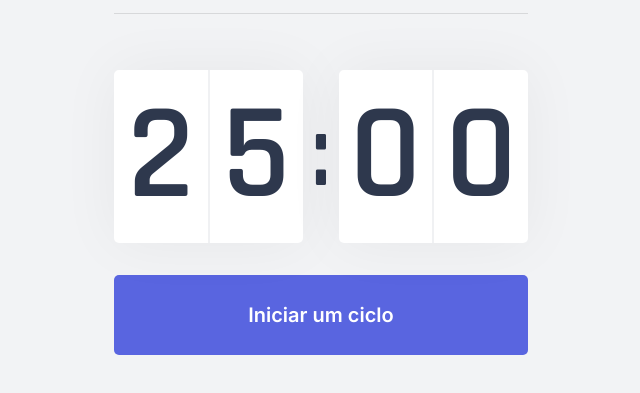
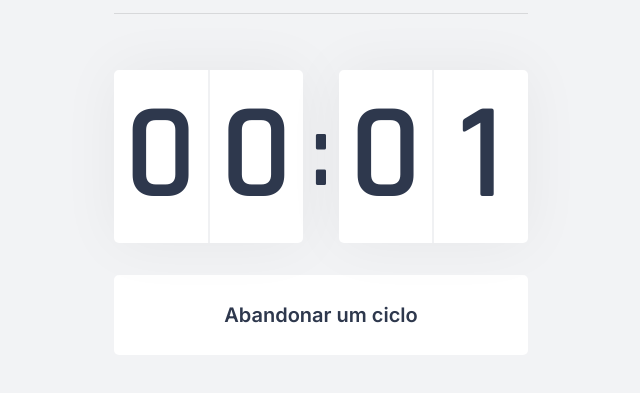
Before and after one commit to yurisoaresm/moveit-next, a Next.js app: page / in a window 1280 px wide. Both pictures are taken after a click on the button "Iniciar um ciclo". Shown: the part 311-704 px from the top of the page, without its empty margins (62-702 px from the left). Built offline with nearby package versions, Linux system fonts and the light colour scheme.

Commit message:
feat: create countdown hook

```diff
--- a/src/components/Countdown.tsx
+++ b/src/components/Countdown.tsx
@@ -1,23 +1,83 @@
+import { useState, useEffect } from 'react';
 import styles from '../styles/components/Countdown.module.css';
 
+let countdownTimeout: NodeJS.Timeout;
+
 export function Countdown() {
+  const [time, setTime] = useState(0.05 * 60); // cada minuto tem 60 segundos
+  const [isActive, setIsActive] = useState(false);
+  const [hasFinished, setHasFinished] = useState(false);
+
+  const minutes = Math.floor(time / 60);
+  const seconds = time % 60;
+
+  const [minuteLeft, minuteRight] = String(minutes).padStart(2, '0').split('');
+  const [secondLeft, secondRight] = String(seconds).padStart(2, '0').split('');
+
+  function startCountDown() {
+    setIsActive(true);
+  }
+
+  function resetCountdown() {
+    clearTimeout(countdownTimeout);
+    setIsActive(false);
+    setTime(0.05 * 60);
+  }
+
+  useEffect(() => {
+    if (isActive && time > 0) {
+      countdownTimeout = setTimeout(() => {
+        setTime(time - 1);
+      }, 1000)
+    } else if (isActive && time == 0) {
+      setHasFinished(true);
+      setIsActive(false);
+    }
+  }, [isActive, time])
+
   return (
     <div>
       <div className={styles.countdownContainer} >
         <div>
-          <span>2</span>
-          <span>5</span>
+          <span>{minuteLeft}</span>
+          <span>{minuteRight}</span>
         </div>
         <span>:</span>
         <div>
-          <span>0</span>
-          <span>0</span>
+          <span>{secondLeft}</span>
+          <span>{secondRight}</span>
         </div>
       </div>
 
-      <button type='button' className={styles.countdownButton}>
-        Iniciar um ciclo
+      { hasFinished ? (
+        <button
+        disabled
+        className={`${styles.countdownButton}`}
+      >
+        Ciclo encerrado
       </button>
+      ) : (
+        <>
+          { isActive ? (
+            <button
+              type='button'
+              className={`${styles.countdownButton} ${styles.countdownButtonActive}`}
+              onClick={resetCountdown}
+            >
+              Abandonar um ciclo
+            </button>
+          ) : (
+            <button
+              type='button'
+              className={styles.countdownButton}
+              onClick={startCountDown}
+            >
+              Iniciar um ciclo
+            </button>
+          )}
+        </>
+      )}
+
     </div>
   );
 }
--- a/src/styles/components/Countdown.module.css
+++ b/src/styles/components/Countdown.module.css
@@ -60,6 +60,22 @@
   transition: background-color 0.2s;
 }
 
-.countdownButton:hover {
+.countdownButton:not(:disabled):hover {
   background-color: var(--blue-dark);
 }
+
+.countdownButtonActive {
+  background: var(--white);
+  color: var(--title);
+}
+
+.countdownButtonActive:not(:disabled):hover {
+  background: var(--red);
+  color: var(--white);
+}
+
+.countdownButton:disabled {
+  background: var(--white);
+  color: var(--text);
+  cursor: not-allowed;
+}
```
